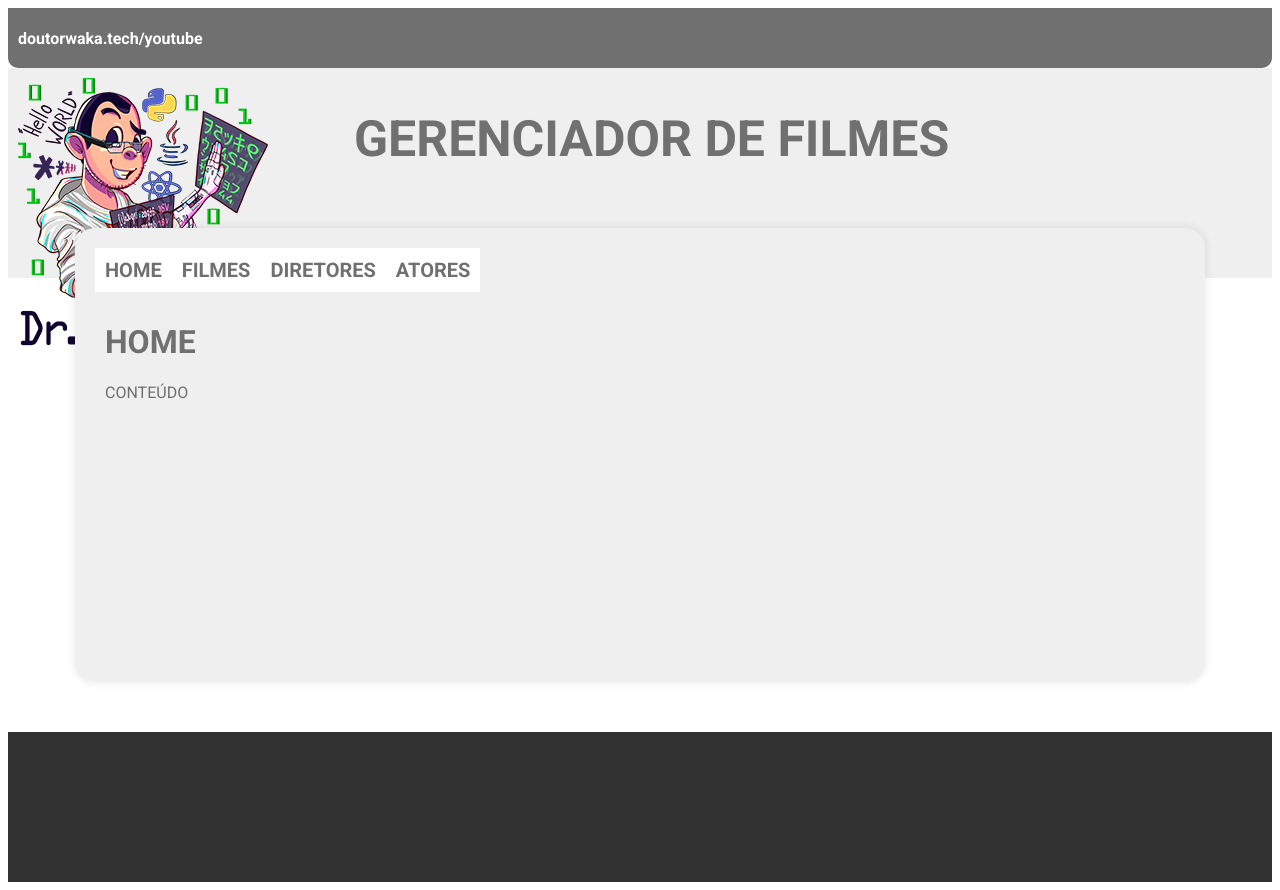
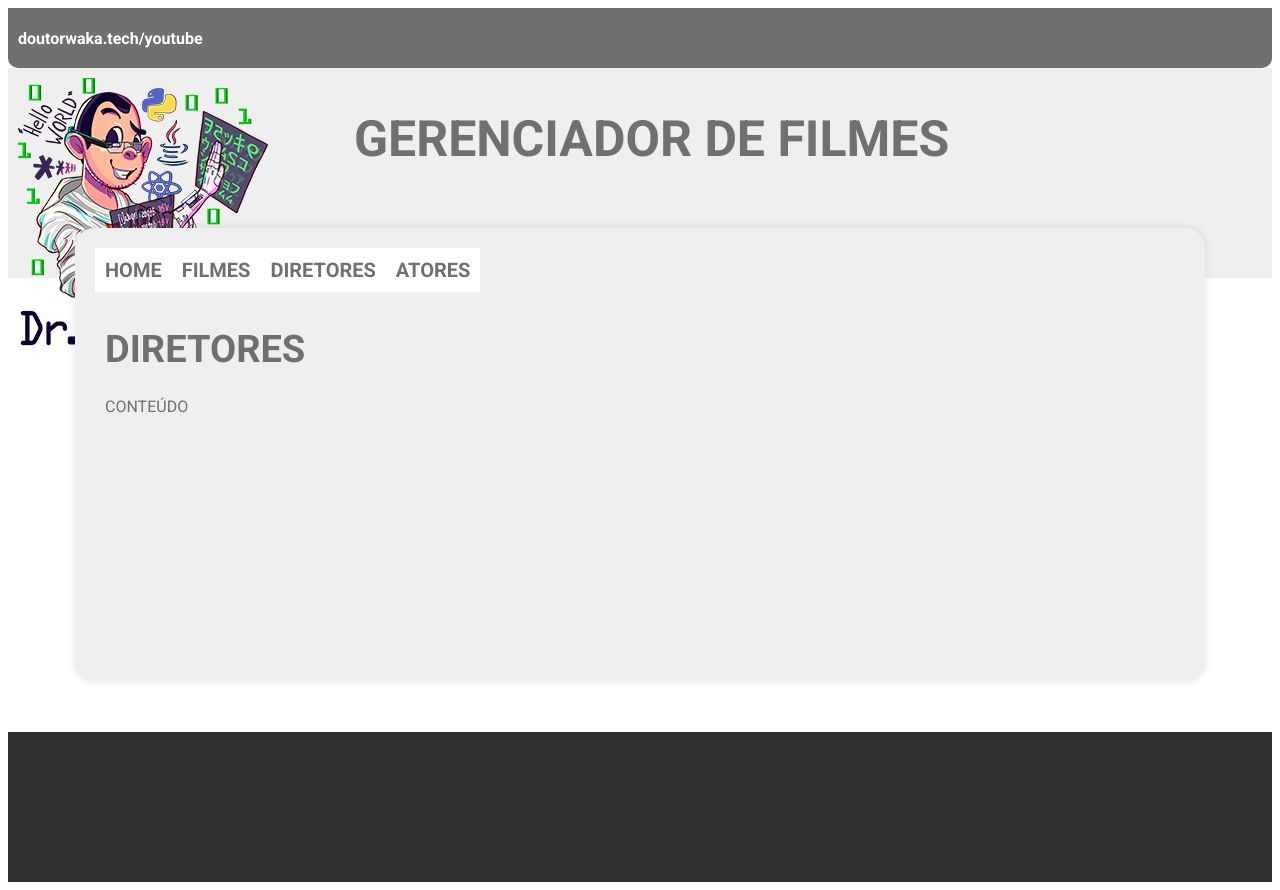
Before and after one commit to fsadao-fsa/proj2-sistemas-rotas, a React (Create React App) app: page / in a window 1280 px wide. Built offline with nearby package versions, Linux system fonts and the light colour scheme.

Commit message:
Adicao de demais paginas

```diff
--- a/src/App.jsx
+++ b/src/App.jsx
@@ -1,7 +1,10 @@
 import { Footer } from "./components/footer";
 import { Mainbody } from "./components/mainbody";
 import { Menu } from "./components/menu";
+import { Diretores } from "./components/pages/diretores";
 import { Home } from "./components/pages/home";
+import { Atores } from "./components/pages/home/atores";
+import { Filmes } from "./components/pages/home/filmes";
 import { Topbar } from "./components/topbar";
 import { Topbanner } from "./components/topbar/topbanner";
 import "./global.css";
@@ -15,7 +18,10 @@ function App() {
       <Topbanner />
       <Mainbody>
         <Menu />
-        <Home />
+        {/* <Home />
+        <Filmes />
+        <Atores />*/}
+        <Diretores />
       </Mainbody>
       <Footer />
     </>
--- /dev/null
+++ b/src/components/pages/diretores/index.jsx
@@ -0,0 +1,10 @@
+import "./style.css"
+
+export function Diretores() {
+    return (
+        <div className="content">
+            <h1 >DIRETORES</h1>
+            <div>CONTEÚDO</div>
+        </div>
+    );
+}
--- /dev/null
+++ b/src/components/pages/home/atores/index.jsx
@@ -0,0 +1,10 @@
+// import "./style.css"
+
+export function Atores() {
+    return (
+        <div className="content">
+            <h1 >ATORES</h1>
+            <div>CONTEÚDO</div>
+        </div>
+    );
+}
--- /dev/null
+++ b/src/components/pages/home/filmes/index.jsx
@@ -0,0 +1,10 @@
+import "./style.css"
+
+export function Filmes() {
+    return (
+        <div className="content">
+            <h1 >FILMES</h1>
+            <div>CONTEÚDO</div>
+        </div>
+    );
+}
--- a/src/global.css
+++ b/src/global.css
@@ -3,3 +3,15 @@
 * {
     font-family: Roboto;
 }
+
+h1 {
+    font-size: 38px;
+}
+
+.content {
+    background-color: #EFEFEF;
+    color: #707070;
+    margin-top: 0px;
+    padding: 10px;
+    min-height: 350px;
+}
```
Also changed, not shown: src/components/pages/diretores/style.css (added), src/components/pages/home/atores/style.css (added), src/components/pages/home/filmes/style.css (added).
